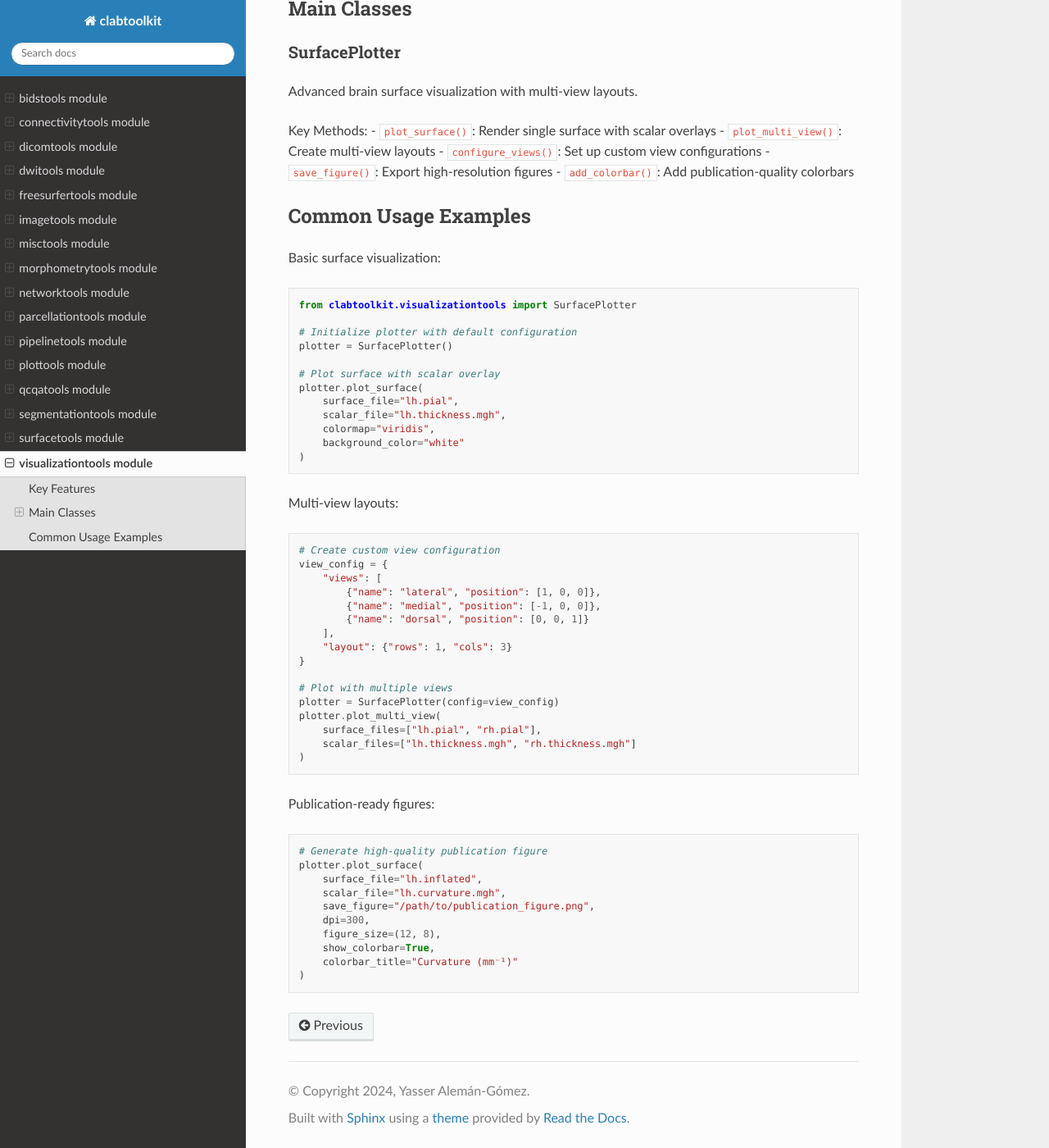
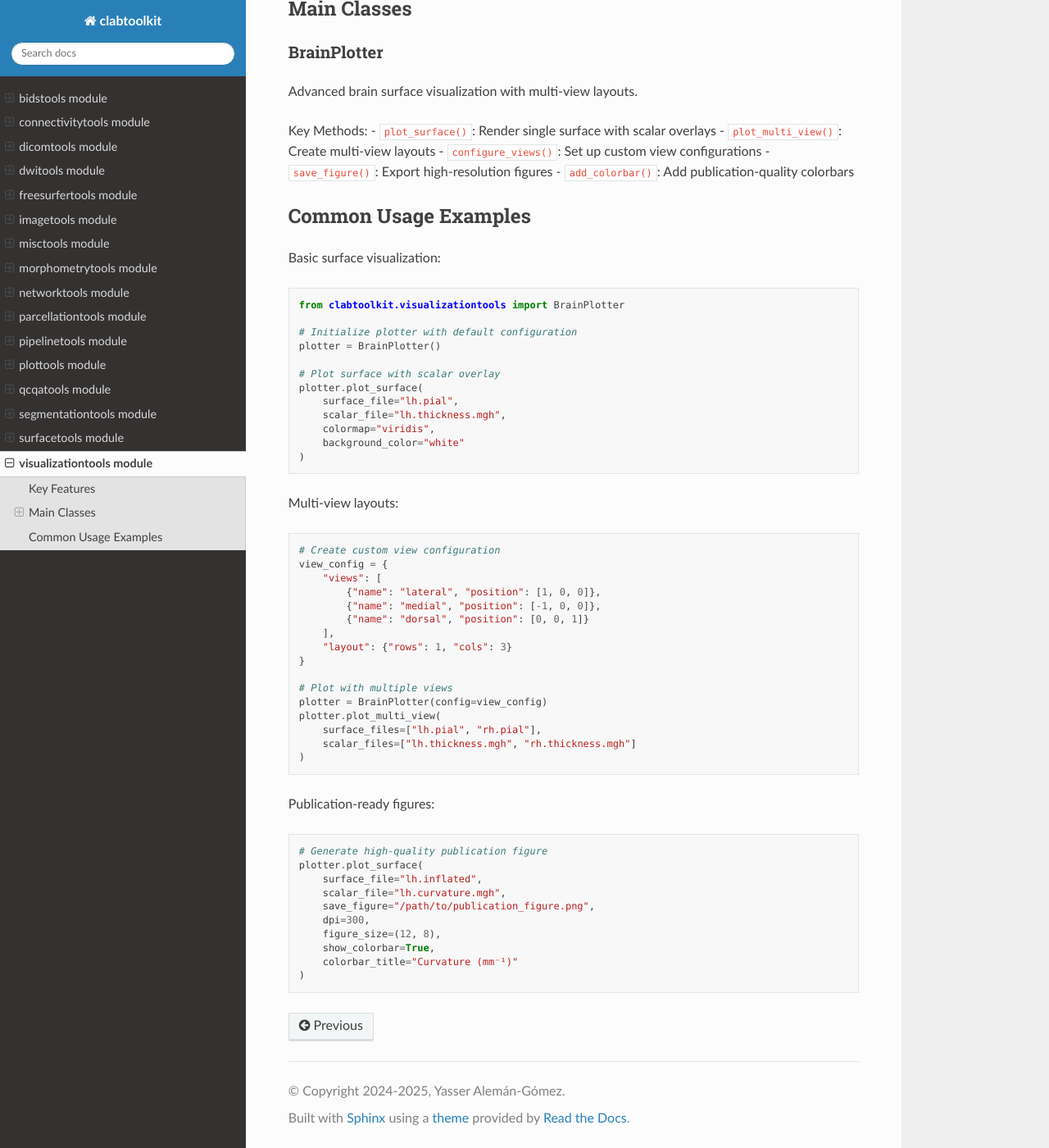
Before and after one commit to connectomicslab/clabtoolkit, a Sphinx documentation site: the page built from docs/source/modules/visualizationtools.rst, in a window 1280 px wide and 1400 px high, scrolled down 586 px. Shown: the whole window at 82% size. Built offline with Sphinx 7.4.7 and the Read the Docs theme 3.1.0, drawn with Linux system fonts in a browser that asks for light colours; pages that are not in the unit, such as notebooks, are missing from menus.

Commit message:
Release version 0.4.0
- Update version to 0.4.0 across all project files
- Update documentation with latest changes
- Update copyright year to 2024-2025
- Update visualizationtools documentation to reflect BrainPlotter class name

```diff
--- a/clabtoolkit/__init__.py
+++ b/clabtoolkit/__init__.py
@@ -2,4 +2,4 @@
 
 __author__ = """Yasser Alemán-Gómez"""
 __email__ = "yasseraleman@protonmail.com"
-__version__ = "0.3.4"
+__version__ = "0.4.0"
--- a/docs/source/conf.py
+++ b/docs/source/conf.py
@@ -117,9 +117,9 @@ autodoc_mock_imports = [
 # https://www.sphinx-doc.org/en/master/usage/configuration.html#project-information
 
 project = "clabtoolkit"
-copyright = "2024, Yasser Alemán-Gómez"
+copyright = "2024-2025, Yasser Alemán-Gómez"
 author = "Yasser Alemán-Gómez"
-release = "0.3.3"
+release = "0.4.0"
 
 # -- General configuration ---------------------------------------------------
 # https://www.sphinx-doc.org/en/master/usage/configuration.html#general-configuration
--- a/docs/source/modules/visualizationtools.rst
+++ b/docs/source/modules/visualizationtools.rst
@@ -20,7 +20,7 @@ Key Features
 Main Classes
 ------------
 
-SurfacePlotter
+BrainPlotter
 ~~~~~~~~~~~~~~
 Advanced brain surface visualization with multi-view layouts.
 
@@ -36,10 +36,10 @@ Common Usage Examples
 
 Basic surface visualization::
 
-    from clabtoolkit.visualizationtools import SurfacePlotter
+    from clabtoolkit.visualizationtools import BrainPlotter
 
     # Initialize plotter with default configuration
-    plotter = SurfacePlotter()
+    plotter = BrainPlotter()
 
     # Plot surface with scalar overlay
     plotter.plot_surface(
@@ -62,7 +62,7 @@ Multi-view layouts::
     }
 
     # Plot with multiple views
-    plotter = SurfacePlotter(config=view_config)
+    plotter = BrainPlotter(config=view_config)
     plotter.plot_multi_view(
         surface_files=["lh.pial", "rh.pial"],
         scalar_files=["lh.thickness.mgh", "rh.thickness.mgh"]
--- a/pyproject.toml
+++ b/pyproject.toml
@@ -4,7 +4,7 @@ build-backend = "setuptools.build_meta"
 
 [project]
 name = "clabtoolkit"
-version = "0.3.4"
+version = "0.4.0"
 description = "A comprehensive toolkit for neuroimaging data processing and analysis"
 authors = [
     {name = "Yasser Alemán-Gómez", email = "yasseraleman@protonmail.com"}
```
Also changed, not shown: DOCUMENTATION.md (+2 -2 lines).
